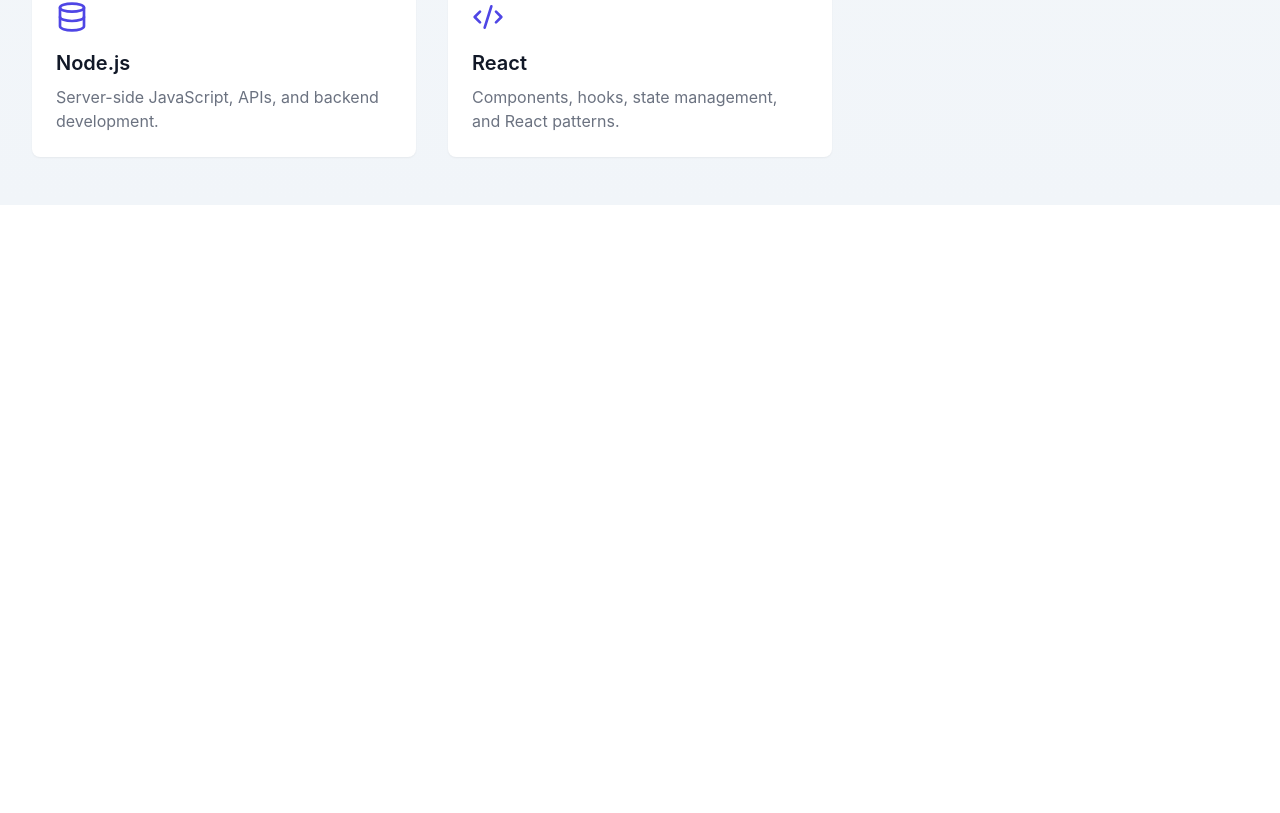
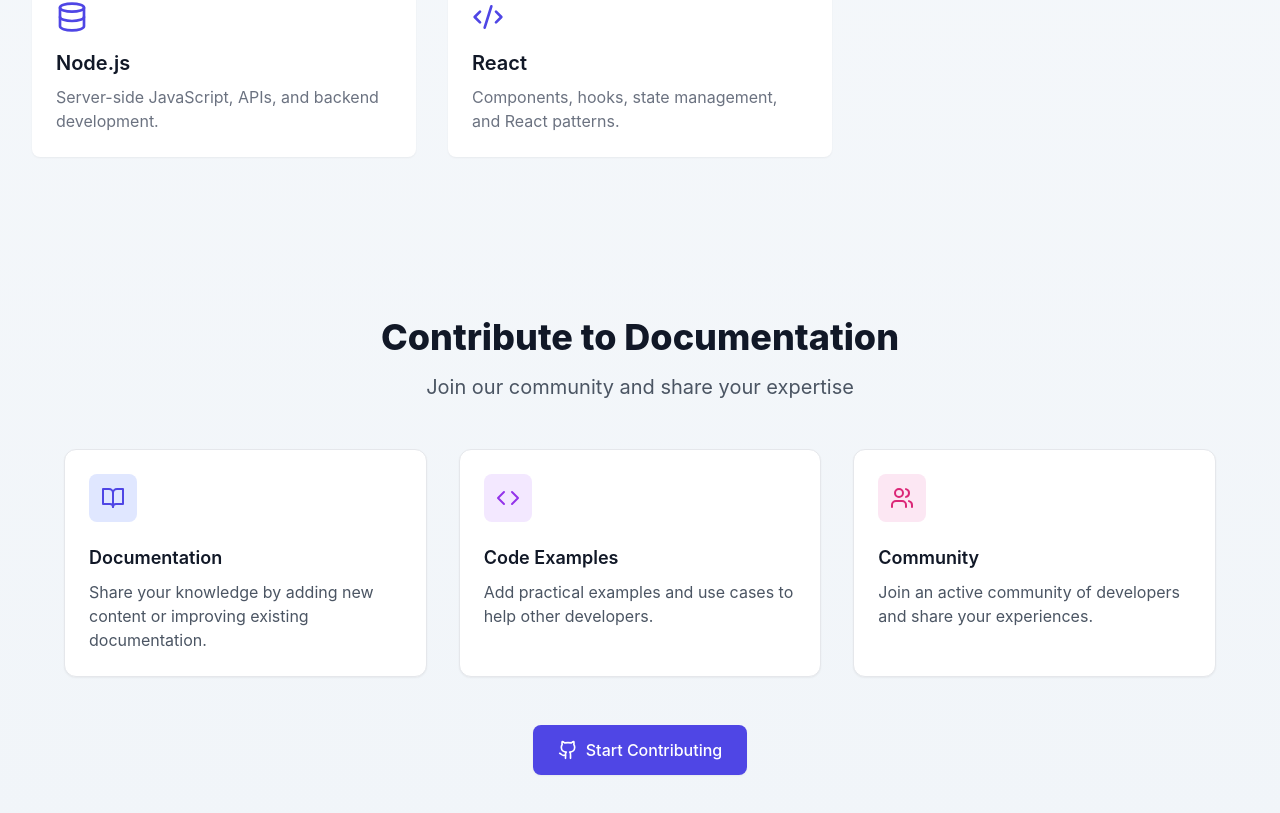
Before and after one commit to ElioTAMH/BalDevCommeBack, a React (Vite) app: page / in a window 1280 px wide. Shown: the part 1306-2119 px from the top of the page. Before the commit the page ends 1511 px from the top, so only its background shows below. Built offline with nearby package versions, Linux system fonts and the light colour scheme; no server answers.

Commit message:
transalte contribute

```diff
--- /dev/null
+++ b/src/components/ContributeSection.tsx
@@ -0,0 +1,70 @@
+import { Link } from "react-router-dom";
+import { useTranslation } from "../hooks/useTranslation";
+import { Github, BookOpen, Code, Users } from "lucide-react";
+
+export default function ContributeSection() {
+  const { t } = useTranslation();
+
+  return (
+    <div className="py-16 px-4 sm:px-6 lg:px-8 rounded-2xl my-12">
+      <div className="max-w-7xl mx-auto">
+        <div className="text-center">
+          <h2 className="text-3xl font-extrabold text-gray-900 sm:text-4xl">
+            {t("contribute.section.title")}
+          </h2>
+          <p className="mt-4 text-xl text-gray-600">
+            {t("contribute.section.description")}
+          </p>
+        </div>
+
+        <div className="mt-12 grid grid-cols-1 gap-8 sm:grid-cols-2 lg:grid-cols-3">
+          <div className="bg-white rounded-xl shadow-sm p-6 border border-gray-200 hover:shadow-md transition-shadow">
+            <div className="bg-indigo-100 rounded-lg p-3 inline-block">
+              <BookOpen className="h-6 w-6 text-indigo-600" />
+            </div>
+            <h3 className="mt-4 text-lg font-semibold text-gray-900">
+              {t("contribute.section.cards.documentation.title")}
+            </h3>
+            <p className="mt-2 text-gray-600">
+              {t("contribute.section.cards.documentation.description")}
+            </p>
+          </div>
+
+          <div className="bg-white rounded-xl shadow-sm p-6 border border-gray-200 hover:shadow-md transition-shadow">
+            <div className="bg-purple-100 rounded-lg p-3 inline-block">
+              <Code className="h-6 w-6 text-purple-600" />
+            </div>
+            <h3 className="mt-4 text-lg font-semibold text-gray-900">
+              {t("contribute.section.cards.code.title")}
+            </h3>
+            <p className="mt-2 text-gray-600">
+              {t("contribute.section.cards.code.description")}
+            </p>
+          </div>
+
+          <div className="bg-white rounded-xl shadow-sm p-6 border border-gray-200 hover:shadow-md transition-shadow">
+            <div className="bg-pink-100 rounded-lg p-3 inline-block">
+              <Users className="h-6 w-6 text-pink-600" />
+            </div>
+            <h3 className="mt-4 text-lg font-semibold text-gray-900">
+              {t("contribute.section.cards.community.title")}
+            </h3>
+            <p className="mt-2 text-gray-600">
+              {t("contribute.section.cards.community.description")}
+            </p>
+          </div>
+        </div>
+
+        <div className="mt-12 text-center">
+          <Link
+            to="/contribute"
+            className="inline-flex items-center px-6 py-3 border border-transparent text-base font-medium rounded-lg shadow-sm text-white bg-indigo-600 hover:bg-indigo-700 transition-colors"
+          >
+            <Github className="h-5 w-5 mr-2" />
+            {t("contribute.section.button")}
+          </Link>
+        </div>
+      </div>
+    </div>
+  );
+}
--- a/src/pages/Home.tsx
+++ b/src/pages/Home.tsx
@@ -11,6 +11,7 @@
 } from "lucide-react";
 import { useTranslation } from "../hooks/useTranslation";
 import GitHubStats from "../components/GitHubStats";
+import ContributeSection from "../components/ContributeSection";
 
 export default function Home() {
   const [searchQuery, setSearchQuery] = useState("");
@@ -251,6 +252,7 @@
             </Link>
           </div>
         </div>
+        <ContributeSection />
       </div>
     </div>
   );
--- a/src/translations/en.ts
+++ b/src/translations/en.ts
@@ -93,6 +93,28 @@
       description: "Help the community by contributing to the documentation",
       button: "Add Content",
     },
+    section: {
+      title: "Contribute to Documentation",
+      description: "Join our community and share your expertise",
+      cards: {
+        documentation: {
+          title: "Documentation",
+          description:
+            "Share your knowledge by adding new content or improving existing documentation.",
+        },
+        code: {
+          title: "Code Examples",
+          description:
+            "Add practical examples and use cases to help other developers.",
+        },
+        community: {
+          title: "Community",
+          description:
+            "Join an active community of developers and share your experiences.",
+        },
+      },
+      button: "Start Contributing",
+    },
     nav: {
       title: "Structure",
       preview: "Preview Configuration",
@@ -113,5 +135,52 @@
       description: "Add your expertise to the documentation",
       button: "Add Content",
     },
+    page: {
+      title: "Contribute to Documentation",
+      subtitle:
+        "Help us improve by adding new documentation sections. Your contributions make a difference.",
+      structure: {
+        title: "Structure",
+        category: {
+          label: "Category",
+          options: {
+            javascript: "JavaScript",
+            html: "HTML",
+            css: "CSS",
+            react: "React",
+            nodejs: "Node.js",
+          },
+        },
+        title_field: "Title",
+        content: "Content (HTML)",
+        code: "Code Example",
+      },
+      preview: {
+        title: "Preview Configuration",
+        type: {
+          label: "Preview Type",
+          visual: "Visual",
+          console: "Console",
+        },
+        content: "Preview Content",
+      },
+      github: {
+        title: "GitHub Integration",
+        token: {
+          label: "GitHub Personal Access Token",
+          placeholder: "ghp_your_token_here",
+          help: "Create a token with 'repo' scope at GitHub Settings → Developer settings → Personal access tokens",
+        },
+      },
+      submit: {
+        button: "Submit Documentation",
+        submitting: "Submitting...",
+        error: {
+          token: "GitHub token is required",
+          unknown: "An unknown error occurred",
+        },
+        success: "Documentation submitted successfully!",
+      },
+    },
   },
 };
--- a/src/translations/fr.ts
+++ b/src/translations/fr.ts
@@ -93,6 +93,28 @@
       description: "Aidez la communauté en contribuant à la documentation",
       button: "Ajouter du Contenu",
     },
+    section: {
+      title: "Contribuez à la Documentation",
+      description: "Rejoignez notre communauté et partagez votre expertise",
+      cards: {
+        documentation: {
+          title: "Documentation",
+          description:
+            "Partagez vos connaissances en ajoutant de nouveaux contenus ou en améliorant la documentation existante.",
+        },
+        code: {
+          title: "Exemples de Code",
+          description:
+            "Ajoutez des exemples pratiques et des cas d'utilisation pour aider les autres développeurs.",
+        },
+        community: {
+          title: "Communauté",
+          description:
+            "Rejoignez une communauté active de développeurs et partagez vos expériences.",
+        },
+      },
+      button: "Commencer à Contribuer",
+    },
     nav: {
       title: "Structure",
       preview: "Configuration de l'Aperçu",
@@ -118,5 +140,52 @@
       description: "Ajoutez votre expertise à la documentation",
       button: "Ajouter du Contenu",
     },
+    page: {
+      title: "Contribuer à la Documentation",
+      subtitle:
+        "Aidez-nous à améliorer en ajoutant de nouvelles sections de documentation. Vos contributions font la différence.",
+      structure: {
+        title: "Structure",
+        category: {
+          label: "Catégorie",
+          options: {
+            javascript: "JavaScript",
+            html: "HTML",
+            css: "CSS",
+            react: "React",
+            nodejs: "Node.js",
+          },
+        },
+        title_field: "Titre",
+        content: "Contenu (HTML)",
+        code: "Exemple de Code",
+      },
+      preview: {
+        title: "Configuration de l'Aperçu",
+        type: {
+          label: "Type d'Aperçu",
+          visual: "Visuel",
+          console: "Console",
+        },
+        content: "Contenu de l'Aperçu",
+      },
+      github: {
+        title: "Intégration GitHub",
+        token: {
+          label: "Token d'Accès Personnel GitHub",
+          placeholder: "ghp_votre_token_ici",
+          help: "Créez un token avec la portée 'repo' dans Paramètres GitHub → Paramètres développeur → Tokens d'accès personnel",
+        },
+      },
+      submit: {
+        button: "Soumettre la Documentation",
+        submitting: "Soumission en cours...",
+        error: {
+          token: "Le token GitHub est requis",
+          unknown: "Une erreur inconnue est survenue",
+        },
+        success: "Documentation soumise avec succès !",
+      },
+    },
   },
 };
```
Also changed, not shown: src/pages/Contribute.tsx (+30 -24 lines).
